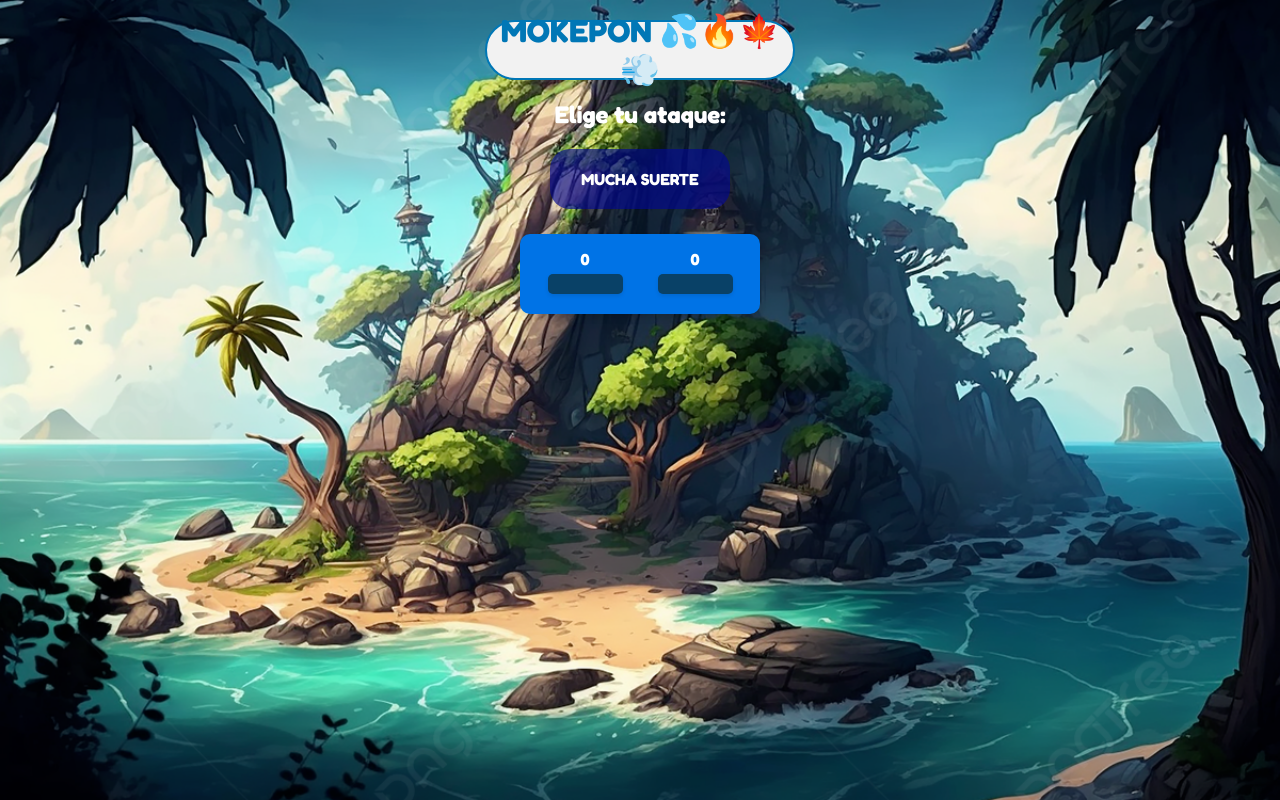
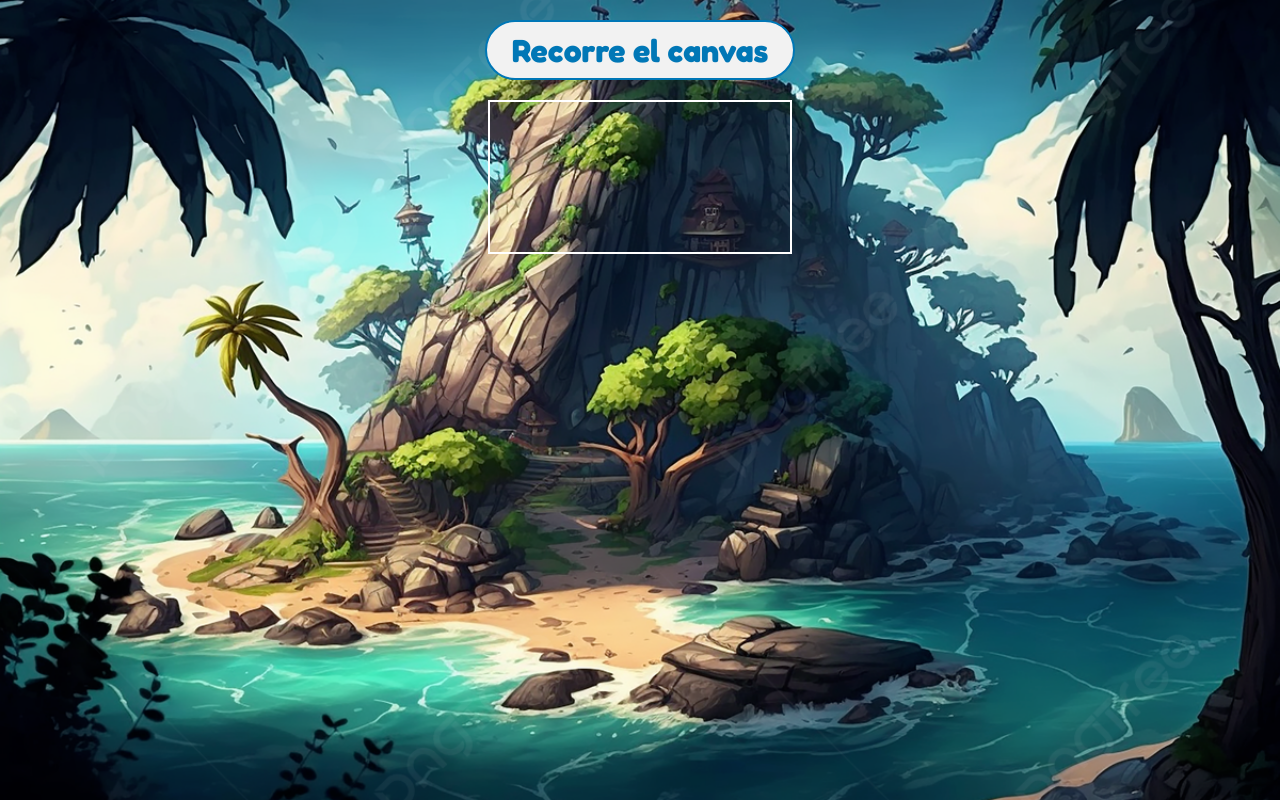
Before and after one commit to andresmr955/POKEMONJS, a plain HTML site: page MOKEPON/mokepon.html in a window 1280 px wide. Both pictures are taken after a click on the button "Seleccionar". Drawn offline with Linux system fonts and the light colour scheme.

Commit message:
Introducción a canvas: dibujando con JavaScript

```diff
--- a/MOKEPON/js/mokepon.js
+++ b/MOKEPON/js/mokepon.js
@@ -20,6 +20,8 @@ const ataquesDelEnemigo = document.getElementById('ataques-enemigo')
 const contenedorTarjetas = document.getElementById('contenedor-tarjetas')
 
 const contenedorAtaques = document.getElementById('contenedorAtaques')
+const sectionVerMapa = document.getElementById('ver-mapa')
+const mapa = document.getElementById('mapa')
 
 //let es una variable que va estar cambiando
 let mokepones = []
@@ -52,6 +54,7 @@ let victoriasEnemigo = 0
 let VidasJugador = 3
 let vidasEnemigo = 3
 
+let lienzo = mapa.getContext("2d")
 
 //Las clases inician con mayusculas
 class Mokepon {
@@ -63,7 +66,7 @@ class Mokepon {
     }
 }
 let hipodoge = new Mokepon('Hipodoge', './js/img/mokepons_mokepon_hipodoge_attack.png', 5)
-let capipepo = new Mokepon('Capipepo', './js/img/mokepons_mokepon_capipepo_attack.png', 5)
+let capipepo = new Mokepon('Capipepo', './js/img/capipepo.png', 5)
 let ratigueya = new Mokepon('Ratigueya', './js/img/mokepons_mokepon_ratigueya_attack.png', 5)
 let andresillo = new Mokepon('Andresillo', './js/img/images.png', 5)
 
@@ -103,6 +106,7 @@ mokepones.push(hipodoge,capipepo,ratigueya,andresillo)
 
 function iniciarJuego(){
     sectionSeleccionarAtaque.style.display = 'none'
+    sectionVerMapa.style.display = 'none'
     //metodo que nos ayuda a iterar o recorrer nuestros objetos
 
     mokepones.forEach((mokepon) => {
@@ -135,7 +139,17 @@ function seleccionarMascotaJugador(){
 
     sectionSeleccionarMascota.style.display = 'none'
 
-    sectionSeleccionarAtaque.style.display = 'flex'
+    //sectionSeleccionarAtaque.style.display = 'flex'
+    sectionVerMapa.style.display = 'flex'
+    let imagenDeCapipepo = new Image()
+    imagenDeCapipepo.src = capipepo.foto
+    lienzo.drawImage(
+        imagenDeCapipepo,
+        20,
+        40,
+        100,
+        100,
+    )
     // Creamos estas variables para que sea mas legible el codigo y no sea tan extenso dentro del condicional y se pueden usar los metodos en las variables
 
 
--- a/MOKEPON/js/style.css
+++ b/MOKEPON/js/style.css
@@ -188,6 +188,16 @@ o también puede ser la etiqueta h1 h2 o p
     transition: background-color 0.3s;
   }
 
+#ver-mapa {
+    flex-direction: column;
+    align-items: center;
+    justify-content: center;
+}
+
+#mapa {
+    border: 2px solid white;
+}
+
   #boton-reiniciar:hover {
     background-color: #2980b9;
   }
--- a/MOKEPON/mokepon.html
+++ b/MOKEPON/mokepon.html
@@ -24,6 +24,11 @@
 
 
             <button id="boton-mascota">Seleccionar</button>
+        </section>
+
+        <section id="ver-mapa">
+            <h1 class="titulo"> Recorre el canvas</h1>
+            <canvas id="mapa"></canvas>
         </section>
 
         <section id="seleccionar-ataque">
```
Also changed, not shown: MOKEPON/js/img/capipepo.png (renamed from MOKEPON/js/img/mokepons_mokepon_capipepo_attack.png).
